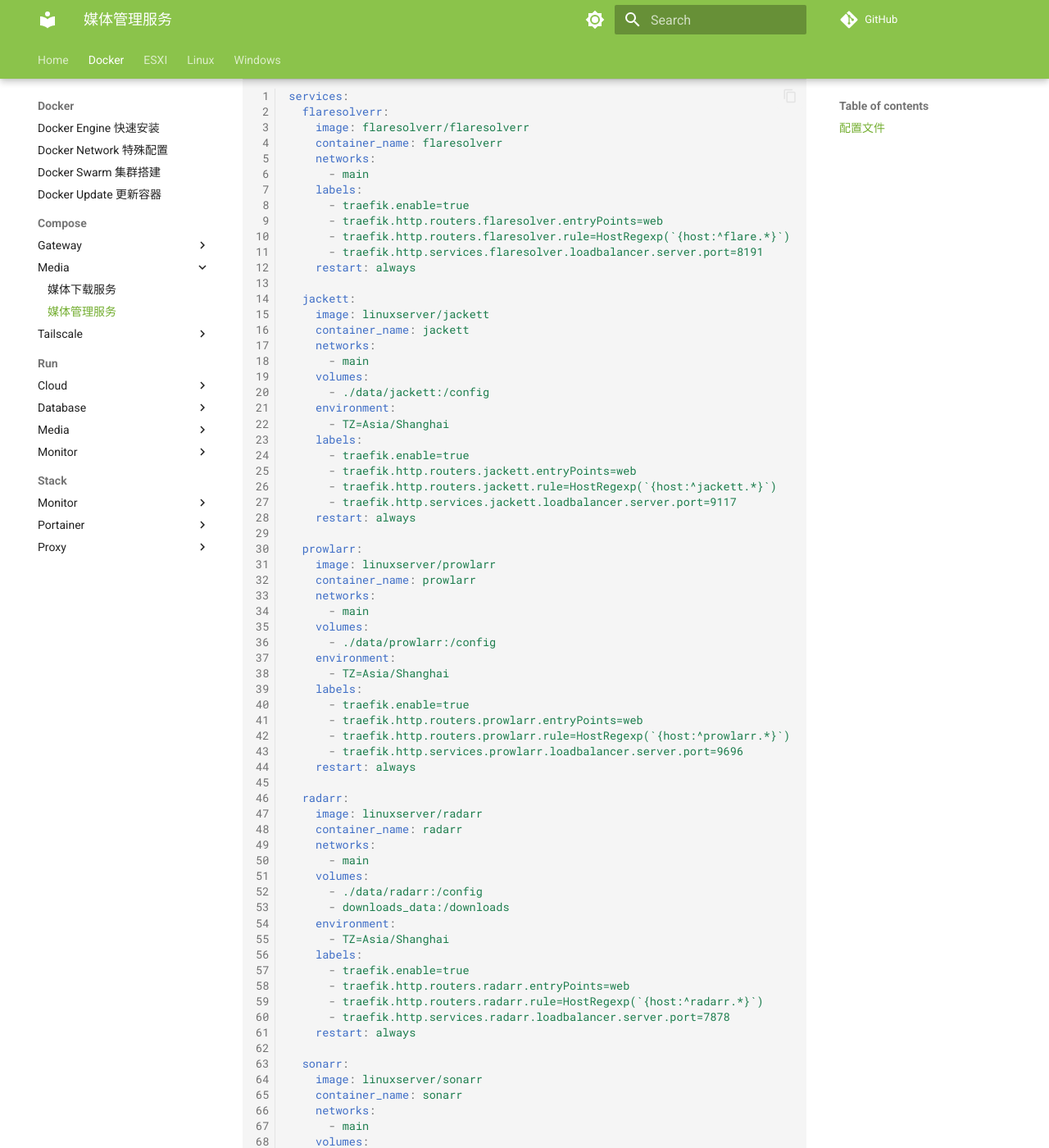
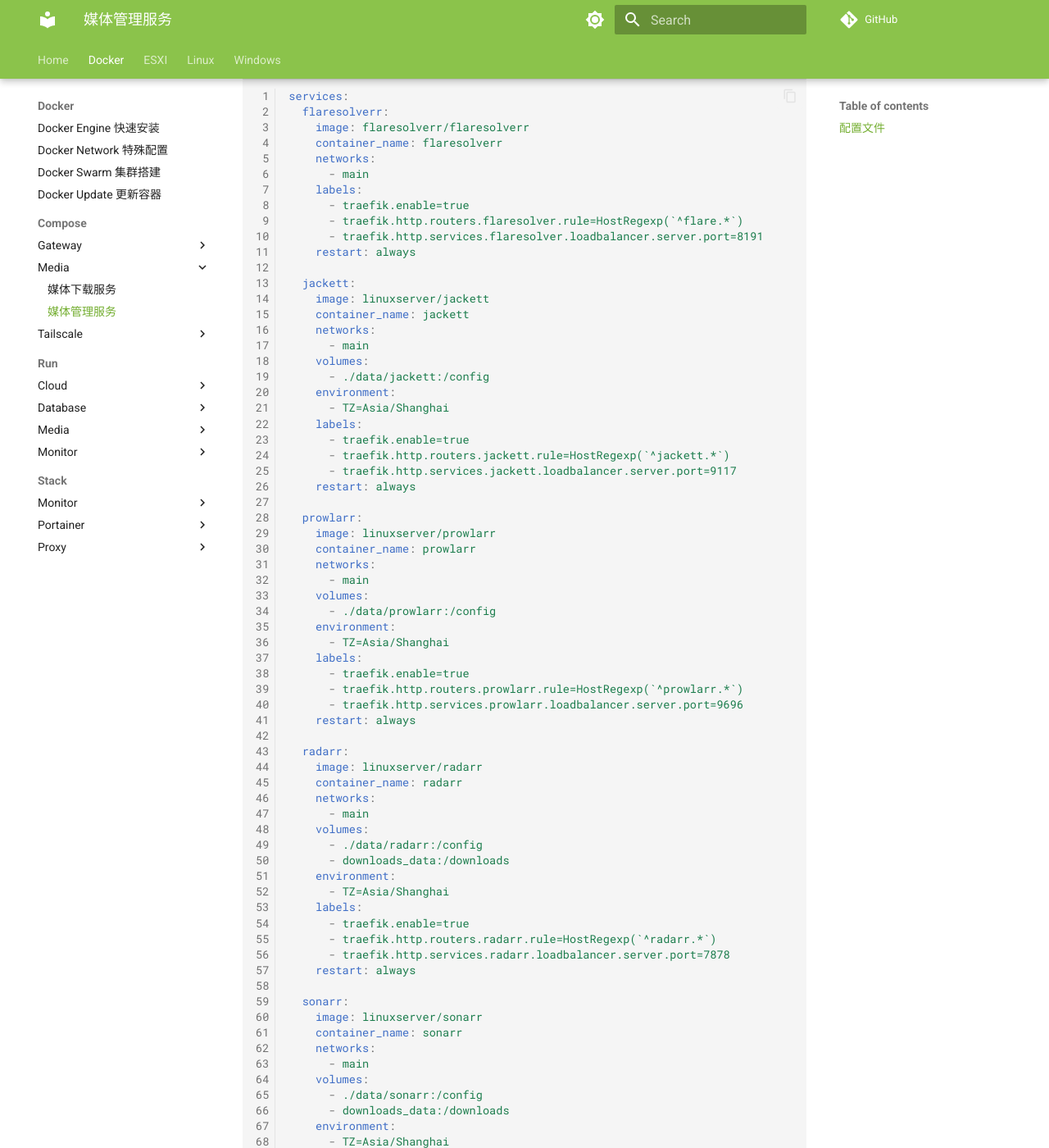
Before and after one commit to zexvar/wiki, an MkDocs documentation site: the page built from docs/Docker/Compose/Media/media.md, in a window 1280 px wide and 1400 px high, scrolled down 222 px. Shown: the whole window at 82% size. Built offline with MkDocs 1.6.1 and Material for MkDocs 9.7.7, drawn with Linux system fonts in a browser that asks for light colours; comment, search, counter and statistics services are not loaded; the version menu is left out; some of the changed text lies outside the part shown.

Commit message:
update compose file for traefik v3 lable

```diff
--- a/docs/Docker/Compose/Media/media.md
+++ b/docs/Docker/Compose/Media/media.md
@@ -11,8 +11,7 @@
       - main
     labels:
       - traefik.enable=true
-      - traefik.http.routers.flaresolver.entryPoints=web
-      - traefik.http.routers.flaresolver.rule=HostRegexp(`{host:^flare.*}`)
+      - traefik.http.routers.flaresolver.rule=HostRegexp(`^flare.*`)
       - traefik.http.services.flaresolver.loadbalancer.server.port=8191
     restart: always
 
@@ -27,8 +26,7 @@
       - TZ=Asia/Shanghai
     labels:
       - traefik.enable=true
-      - traefik.http.routers.jackett.entryPoints=web
-      - traefik.http.routers.jackett.rule=HostRegexp(`{host:^jackett.*}`)
+      - traefik.http.routers.jackett.rule=HostRegexp(`^jackett.*`)
       - traefik.http.services.jackett.loadbalancer.server.port=9117
     restart: always
 
@@ -43,8 +41,7 @@
       - TZ=Asia/Shanghai
     labels:
       - traefik.enable=true
-      - traefik.http.routers.prowlarr.entryPoints=web
-      - traefik.http.routers.prowlarr.rule=HostRegexp(`{host:^prowlarr.*}`)
+      - traefik.http.routers.prowlarr.rule=HostRegexp(`^prowlarr.*`)
       - traefik.http.services.prowlarr.loadbalancer.server.port=9696
     restart: always
 
@@ -60,8 +57,7 @@
       - TZ=Asia/Shanghai
     labels:
       - traefik.enable=true
-      - traefik.http.routers.radarr.entryPoints=web
-      - traefik.http.routers.radarr.rule=HostRegexp(`{host:^radarr.*}`)
+      - traefik.http.routers.radarr.rule=HostRegexp(`^radarr.*`)
       - traefik.http.services.radarr.loadbalancer.server.port=7878
     restart: always
 
@@ -77,8 +73,7 @@
       - TZ=Asia/Shanghai
     labels:
       - traefik.enable=true
-      - traefik.http.routers.sonarr.entryPoints=web
-      - traefik.http.routers.sonarr.rule=HostRegexp(`{host:^sonarr.*}`)
+      - traefik.http.routers.sonarr.rule=HostRegexp(`^sonarr.*`)
       - traefik.http.services.sonarr.loadbalancer.server.port=8989
     restart: always
 
```
